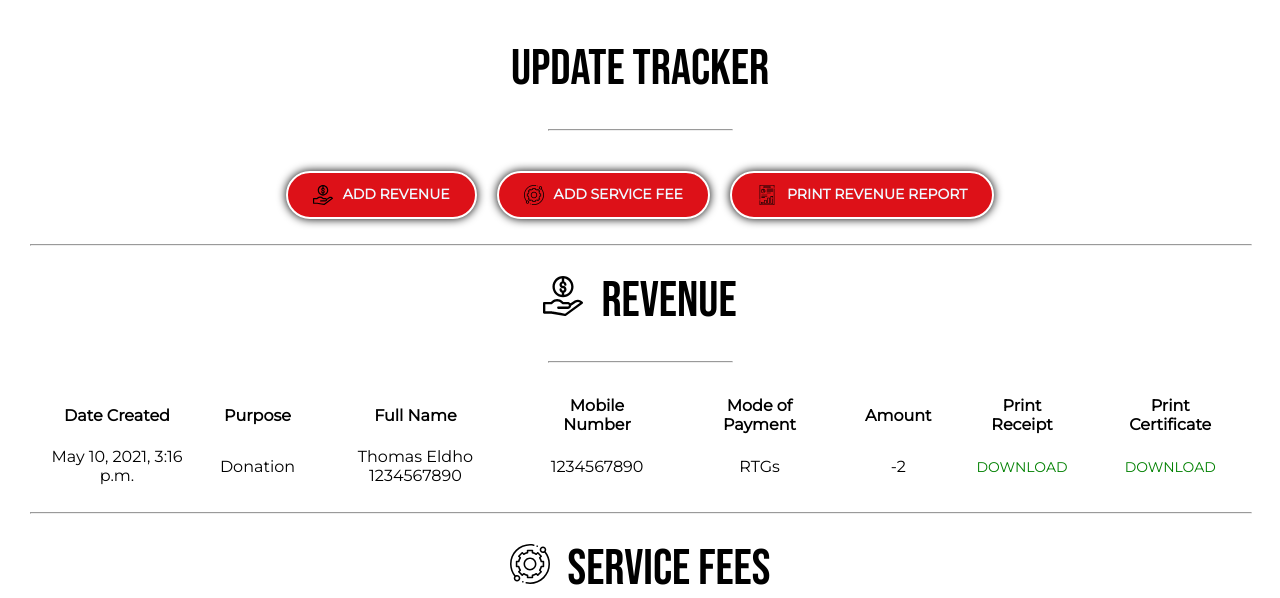
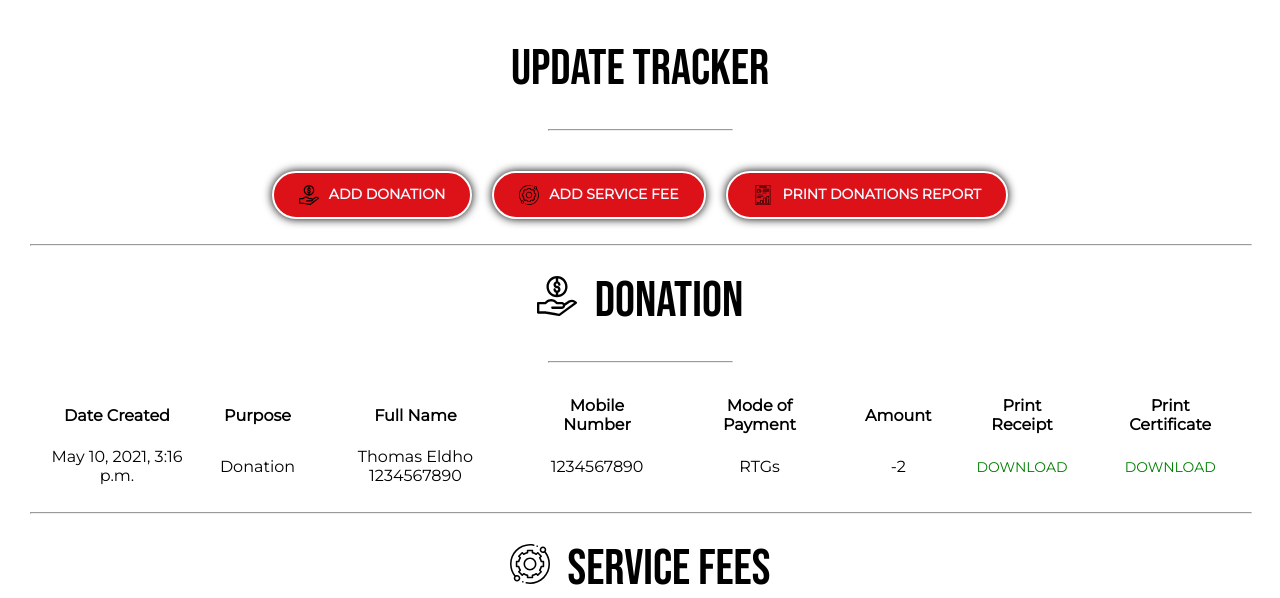
Before and after one commit to ElviinThomasEldho/social-vision-web, a Django app: page /associate/revenue/view/ in a window 1280 px wide. Shown: the part 419-1017 px from the top of the page. Run offline with Django 3.2, Linux system fonts and the light colour scheme; a user stored in the database is signed in; data comes from the database, SQL or seed files in the repository; both versions use the stored data as it was after the commit.

Commit message:
version 2.4

```diff
--- a/templates/associate/addRevenue.html
+++ b/templates/associate/addRevenue.html
@@ -8,7 +8,7 @@
 
 {% block content %}
 <section class="hero">
-    <h1 class="hero-heading">Revenue Form</h1>
+    <h1 class="hero-heading">Donation Form</h1>
 </section>
 
 <section>
--- a/templates/associate/profAssociate.html
+++ b/templates/associate/profAssociate.html
@@ -15,7 +15,7 @@
         <h2 class="section-heading">Trackers</h2>
         <div class="row">
             <div class="col-6">
-                <a class="btn" href="{% url 'viewRevenue' %}"><img class="icon" src="{% static 'images/icons/revenue.svg' %}" alt="" height="20px"> Revenue Tracker</a>
+                <a class="btn" href="{% url 'viewRevenue' %}"><img class="icon" src="{% static 'images/icons/revenue.svg' %}" alt="" height="20px"> Donation Tracker</a>
             </div>
             <div class="col-6">
                 <a class="btn" href="{% url 'viewExpense' %}"><img class="icon" src="{% static 'images/icons/expenses.svg' %}" alt="" height="20px"> Expense Tracker</a>
--- a/templates/associate/revCertif.html
+++ b/templates/associate/revCertif.html
@@ -77,7 +77,7 @@
         <tbody>
             <tr>
                 <td>
-                    <h2>Revenue Certificate</h2>
+                    <h2>Donation Certificate</h2>
                     <h3>{{ rev.dateCreated }}</h3>
                 </td>
                 <td>
--- a/templates/associate/revReceipt.html
+++ b/templates/associate/revReceipt.html
@@ -88,7 +88,7 @@
         <tbody>
             <tr>
                 <td>
-                    <h2>Revenue Receipt</h2>
+                    <h2>Donation Receipt</h2>
                     <h3>{{ rev.uniqueID }}</h3>
                 </td>
                 <td>
--- a/templates/associate/revReport.html
+++ b/templates/associate/revReport.html
@@ -81,7 +81,7 @@
                     <img src="media/logo.png" alt="Logo" class="logo">
                 </td>
                 <td>
-                    <h2>Revenue Report</h2>
+                    <h2>Donations Report</h2>
                 </td>
             </tr>
         </tbody>
--- a/templates/associate/viewRevenue.html
+++ b/templates/associate/viewRevenue.html
@@ -13,7 +13,7 @@
 
 {% block content %}
     <section class="hero">
-        <h1 class="hero-heading">Revenue Tracker</h1>
+        <h1 class="hero-heading">Donation Tracker</h1>
     </section>
 
     <section>
@@ -21,17 +21,17 @@
         <hr class="hr-short">
         <div class="row">
             <div class="col-6">
-                <a href="{% url 'addRevenue' %}" class="btn"><img class="icon" src="{% static 'images/icons/revenue.svg' %}" alt="" height="20px"> Add Revenue</a>
+                <a href="{% url 'addRevenue' %}" class="btn"><img class="icon" src="{% static 'images/icons/revenue.svg' %}" alt="" height="20px"> Add Donation</a>
             </div>
             <div class="col-6">
                 <a href="{% url 'addService' %}" class="btn"><img class="icon" src="{% static 'images/icons/technical-support.svg' %}" alt="" height="20px"> Add Service Fee</a>
             </div>
             <div class="col-6">
-                <a href="{% url 'printRevenue' %}" class="btn"><img class="icon" src="{% static 'images/icons/business-report.svg' %}" alt="" height="20px"> Print Revenue Report</a>
+                <a href="{% url 'printRevenue' %}" class="btn"><img class="icon" src="{% static 'images/icons/business-report.svg' %}" alt="" height="20px"> Print Donations Report</a>
             </div>
         </div>
         <hr class="hr-dark">
-        <h2><img class="icon" src="{% static 'images/icons/revenue.svg' %}" alt="" height="40px"> Revenue</h2>
+        <h2><img class="icon" src="{% static 'images/icons/revenue.svg' %}" alt="" height="40px"> Donation</h2>
         <hr class="hr-short">
 
         {% if revenue %}
@@ -62,7 +62,7 @@
             </tbody>
         </table>
         {% else %}
-        <p>There is No Revenue to display</p>
+        <p>There is No Donations to display</p>
         {% endif %}
         <hr class="hr-dark">
         <h2><img class="icon" src="{% static 'images/icons/technical-support.svg' %}" alt="" height="40px"> Service Fees</h2>
--- a/templates/changemaker/donateUser.html
+++ b/templates/changemaker/donateUser.html
@@ -8,7 +8,7 @@
 
 {% block content %}
     <section class="hero">
-        <h1 class="hero-heading">Donate</h1>
+        <h1 class="hero-heading">My Contributions</h1>
     </section>
 
     <section>
--- a/templates/main/profile.html
+++ b/templates/main/profile.html
@@ -42,8 +42,8 @@
                 <a href="{% url 'donate' %}" class="col btn btn-outline-red"><img class="icon"
                         src="{% static 'images/icons/heart.svg' %}" alt="" height="18px"> Benefactor</a>
                     <p class="col">OR</p>
-                <a href="{% url 'candidate' %}" class="cols btn btn-outline-red"><img class="icon"
-                        src="{% static 'images/icons/approved.svg' %}" alt="" height="20px"> Candidate</a>
+                <a href="{% url 'trainee' %}" class="cols btn btn-outline-red"><img class="icon"
+                        src="{% static 'images/icons/approved.svg' %}" alt="" height="20px"> Trainee</a>
             </div>
         </div>
     </div>
```
Also changed, not shown: db.sqlite3.
